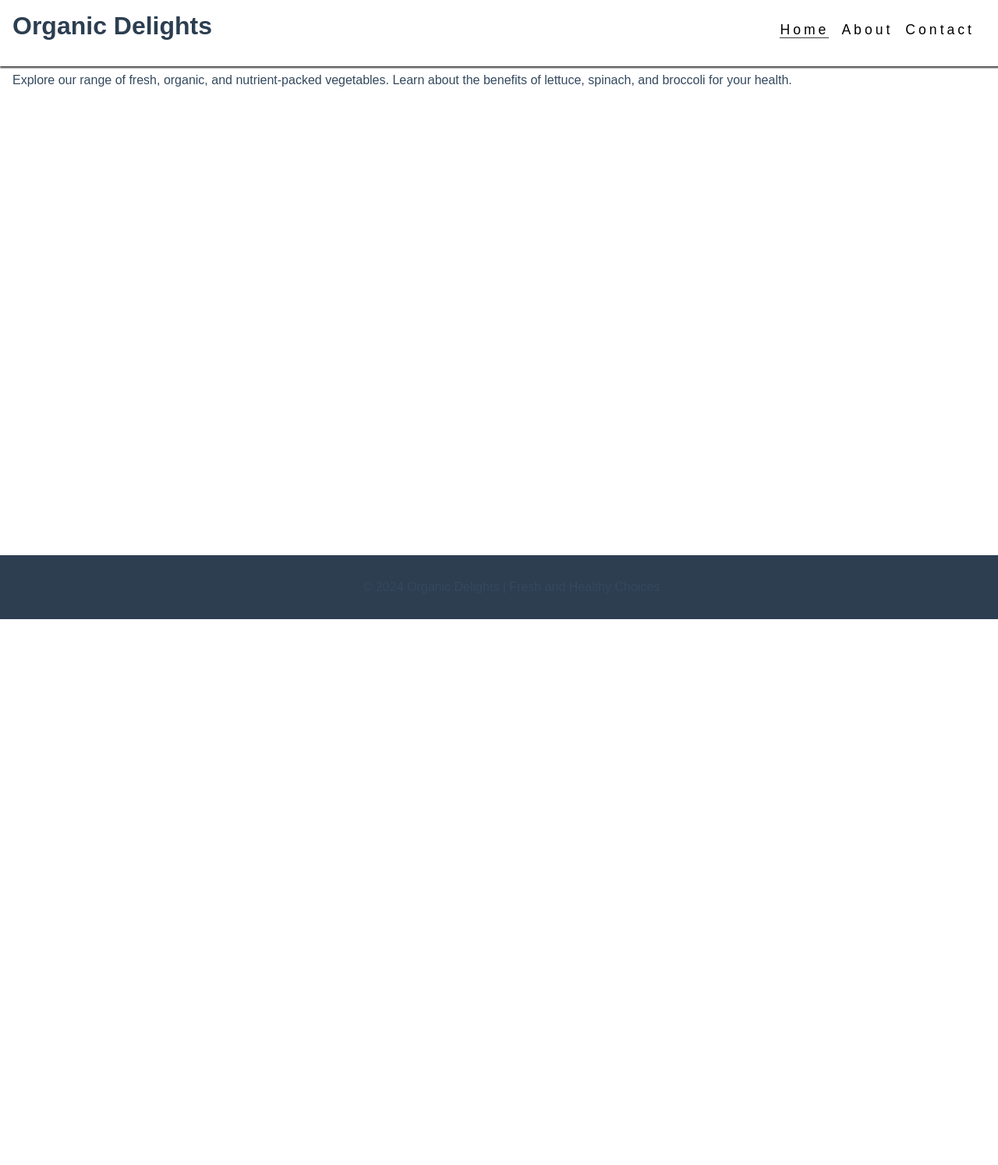
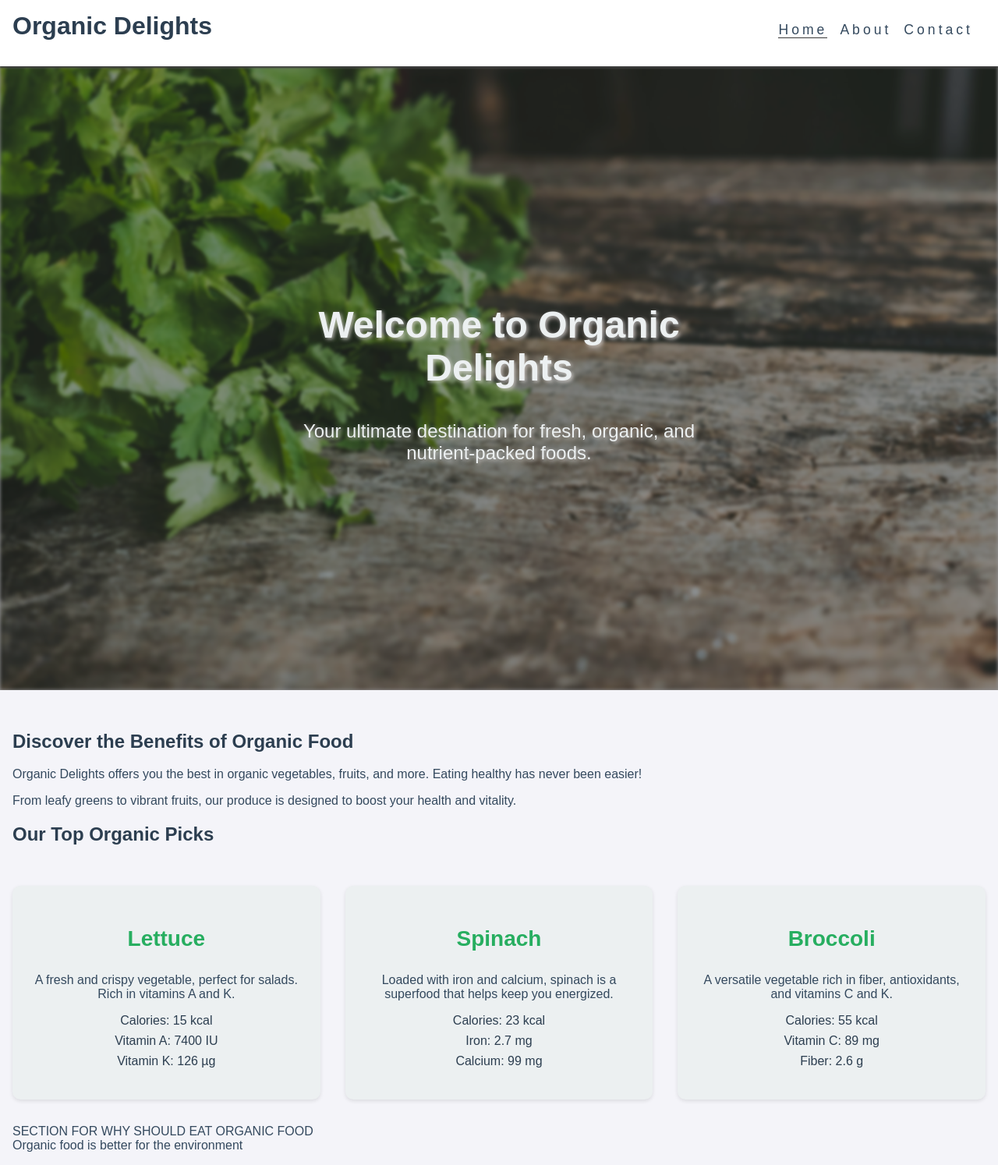
Before and after one commit to mildred-prog/healthy-organic-food, a plain HTML site: page index.html in a window 1280 px wide. Shown: the part 6-1500 px from the top of the page at 78% size. Before the commit the page ends 800 px from the top, so only its background shows below. Drawn offline with Linux system fonts and the light colour scheme.

Commit message:
Update banner text, add banner image, organize grid for improved responsiveness

```diff
--- a/assets/css/styles.css
+++ b/assets/css/styles.css
@@ -1,16 +1,23 @@
 /* Global Styles */
-body {
+html, body {
     font-family: Arial, sans-serif;
     margin: 0;
     padding: 0;
     box-sizing: border-box;
+    overflow-x: hidden; /* Prevent horizontal scrolling */
+    background-color: #f4f4f9;
+    color: #34495e;
+}
+
+* {
+    box-sizing: border-box; /* Ensures padding and borders don't exceed element size */
 }
 
 main {
     padding: 2rem 1rem;
 }
 
-h1, h2 {
+h1, h2, h3 {
     color: #2c3e50;
 }
 
@@ -31,13 +38,13 @@ ul li {
 header {
     background-color: #ffffff;
     padding: 0 1rem;
-    position: fixed;
-    z-index: 99;
     width: 100%;
     box-shadow: 0 2px 2px #3a3a3a;
     display: flex;
     justify-content: space-between;
     align-items: baseline;
+    position: relative;
+    z-index: 99;
 }
 
 header a {
@@ -68,12 +75,8 @@ nav {
     box-shadow: 0 2px 2px #3a3a3a;
     display: none;
     top: 100%;
-    margin-right: 30px;
 }
-.menu-bar {
-    margin-right: 30px;
 
-}
 #nav-toggle:checked~nav {
     display: block;
 }
@@ -86,7 +89,112 @@ nav {
     font-size: 2rem;
 }
 
-/* Media query: tablets and larger (768px and up) */
+/* Banner */
+.banner {
+    position: relative;
+    height: 100vh; /* Full screen height */
+    width: 100%;
+    overflow: hidden;
+}
+
+.banner-img {
+    width: 100%;
+    height: 100%;
+    object-fit: cover; /* Ensures image covers the entire banner area */
+    filter: blur(2px); /* Slight blur for the background image */
+}
+
+.banner-overlay {
+    position: absolute;
+    top: 0;
+    left: 0;
+    width: 100%;
+    height: 100%;
+    background-color: rgba(0, 0, 0, 0.4); /* Dark transparent overlay */
+    z-index: 1;
+}
+
+.banner-text {
+    position: absolute;
+    top: 50%;
+    left: 50%;
+    transform: translate(-50%, -50%);
+    z-index: 2; /* Ensures text is above the overlay and image */
+    color: rgba(255, 255, 255, 0.9); /* Almost pure white text */
+    text-shadow: 2px 2px 5px rgba(240, 233, 233, 0.7); /* Darker text shadow for better readability */
+    padding: 2rem;
+    text-align: center;
+}
+
+.banner-text h2 {
+    font-size: 2.5rem;
+    color: #ecf0f1;
+}
+
+.banner-text p {
+    font-size: 1.25rem;
+    color: #ecf0f1;
+}
+
+/* Media Queries for Responsiveness */
+@media screen and (min-width: 768px) {
+    .banner-text h2 {
+        font-size: 3rem;
+    }
+    .banner-text p {
+        font-size: 1.5rem;
+    }
+}
+
+@media screen and (min-width: 1024px) {
+    .banner-text h2 {
+        font-size: 4rem;
+    }
+    .banner-text p {
+        font-size: 1.75rem;
+    }
+}
+
+/* Food Grid */
+.food-grid {
+    display: grid;
+    grid-template-columns: 1fr;
+    gap: 2rem;
+    padding: 2rem 0;
+}
+
+.food-item {
+    background-color: #ecf0f1;
+    padding: 1.5rem;
+    border-radius: 10px;
+    text-align: center;
+    box-shadow: 0 2px 5px rgba(0, 0, 0, 0.1);
+}
+
+.food-item h3 {
+    font-size: 1.75rem;
+    color: #27ae60;
+}
+
+.food-item ul {
+    margin-top: 1rem;
+    color: #2c3e50;
+}
+
+/* Footer */
+footer {
+    text-align: center;
+    background-color: #2c3e50;
+    color: white;
+    padding: 1rem;
+    width: 100%;
+    color: #ecf0f1;
+}
+
+footer p {
+    color:#f4f4f9
+}
+/* Media query for tablets and larger screens */
 @media screen and (min-width: 768px) {
     nav {
         display: block;
@@ -107,29 +215,22 @@ nav {
     .nav-toggle-label {
         display: none;
     }
+
+    .food-grid {
+        grid-template-columns: repeat(2, 1fr);
+    }
 }
 
-/* Food Details */
-.food-details {
-    padding: 2rem;
-    text-align: center;
+@media screen and (min-width: 1024px) {
+    .food-grid {
+        grid-template-columns: repeat(3, 1fr);
+    }
+
+    .banner-text h2 {
+        font-size: 3rem;
+    }
+
+    .banner-text p {
+        font-size: 1.5rem;
+    }
 }
-
-.food-details h2 {
-    font-size: 2rem;
-    color: #27ae60;
-}
-
-.food-details ul {
-    padding: 0;
-}
-
-footer {
-    text-align: center;
-    background-color: #2c3e50;
-    color: white;
-    padding: 1rem;
-    position: fixed;
-    bottom: 0;
-    width: 100%;
-}
--- a/index.html
+++ b/index.html
@@ -1,5 +1,6 @@
 <!DOCTYPE html>
 <html lang="en">
+
 <head>
     <meta charset="UTF-8">
     <meta name="viewport" content="width=device-width, initial-scale=1.0">
@@ -8,6 +9,7 @@
     <link rel="stylesheet" href="assets/css/styles.css">
     <link rel="stylesheet" href="https://cdnjs.cloudflare.com/ajax/libs/font-awesome/6.0.0-beta3/css/all.min.css">
 </head>
+
 <body>
     <header>
         <a href="index.html">
@@ -26,15 +28,71 @@
         </nav>
     </header>
 
+    <!-- Banner Section with Image -->
+    <section class="banner">
+        <div class="banner-overlay"></div>
+        <img src="assets/images/banner.jpg" alt="Organic Fresh Food" class="banner-img">
+        <div class="banner-text">
+            <h2>Welcome to Organic Delights</h2>
+            <p>Your ultimate destination for fresh, organic, and nutrient-packed foods.</p>
+        </div>
+    </section>
+
+
+    <!-- Introduction Section -->
     <main>
         <section class="intro">
-            <h2>Welcome to Organic Delights</h2>
-            <p>Explore our range of fresh, organic, and nutrient-packed vegetables. Learn about the benefits of lettuce, spinach, and broccoli for your health.</p>
+            <h2>Discover the Benefits of Organic Food</h2>
+            <p>Organic Delights offers you the best in organic vegetables, fruits, and more. Eating healthy has never
+                been easier!</p>
+            <p>From leafy greens to vibrant fruits, our produce is designed to boost your health and vitality.</p>
         </section>
+
+        <!-- Food Grid Section -->
+        <h2>Our Top Organic Picks</h2>
+
+        <section class="food-grid">
+            <div class="food-item">
+                <h3>Lettuce</h3>
+                <p>A fresh and crispy vegetable, perfect for salads. Rich in vitamins A and K.</p>
+                <ul>
+                    <li>Calories: 15 kcal</li>
+                    <li>Vitamin A: 7400 IU</li>
+                    <li>Vitamin K: 126 µg</li>
+                </ul>
+            </div>
+            <div class="food-item">
+                <h3>Spinach</h3>
+                <p>Loaded with iron and calcium, spinach is a superfood that helps keep you energized.</p>
+                <ul>
+                    <li>Calories: 23 kcal</li>
+                    <li>Iron: 2.7 mg</li>
+                    <li>Calcium: 99 mg</li>
+                </ul>
+            </div>
+            <div class="food-item">
+                <h3>Broccoli</h3>
+                <p>A versatile vegetable rich in fiber, antioxidants, and vitamins C and K.</p>
+                <ul>
+                    <li>Calories: 55 kcal</li>
+                    <li>Vitamin C: 89 mg</li>
+                    <li>Fiber: 2.6 g</li>
+                </ul>
+            </div>
+        </section>
+
+        <div class="section-reason-to-eat-organic-food">
+            SECTION FOR WHY SHOULD EAT ORGANIC FOOD
+        </div>
+
+        <div class="SECTION-organic-food-and-our-environment">
+            Organic food is better for the environment
+        </div>
     </main>
 
     <footer>
         <p>&copy; 2024 Organic Delights | Fresh and Healthy Choices</p>
     </footer>
 </body>
+
 </html>
```
Also changed, not shown: assets/images/banner.jpg (added).
